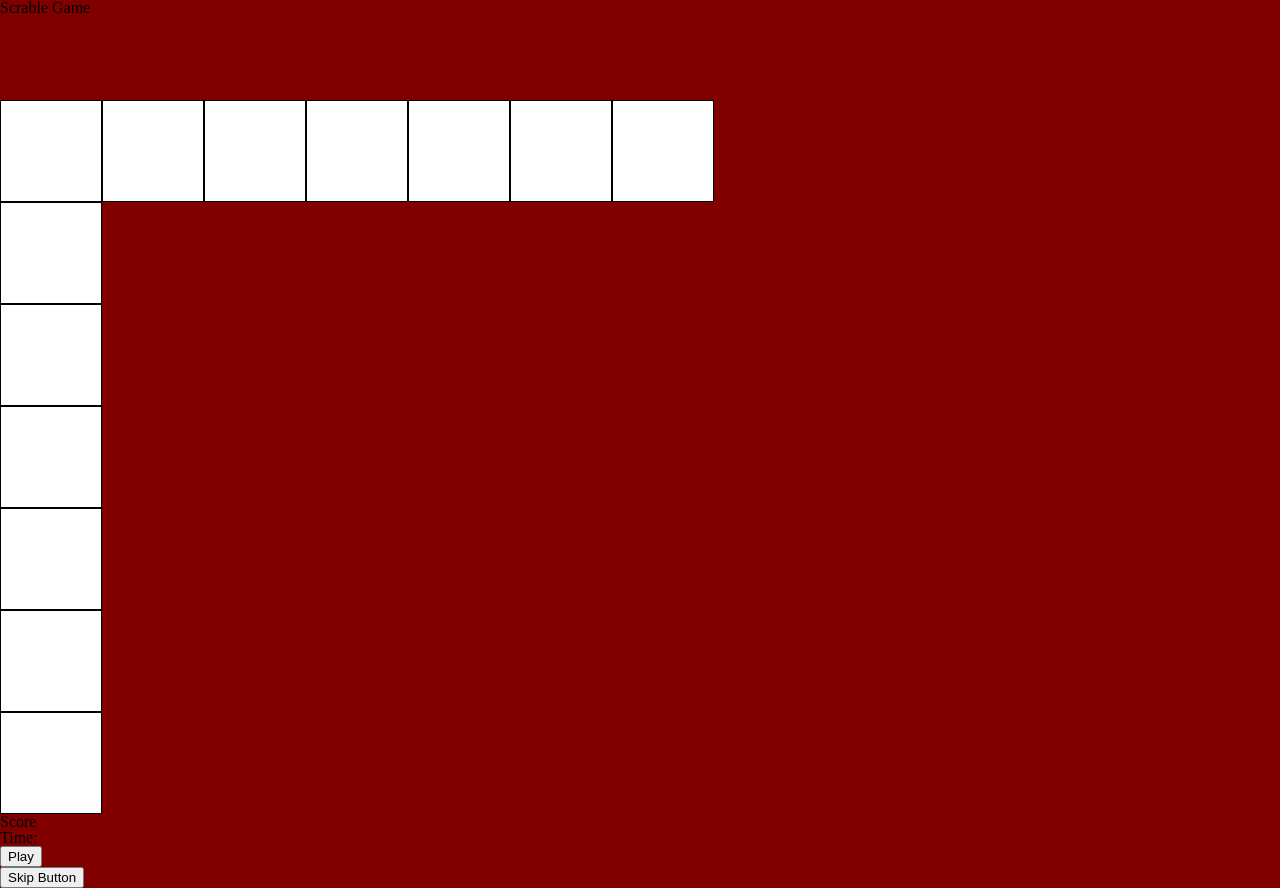
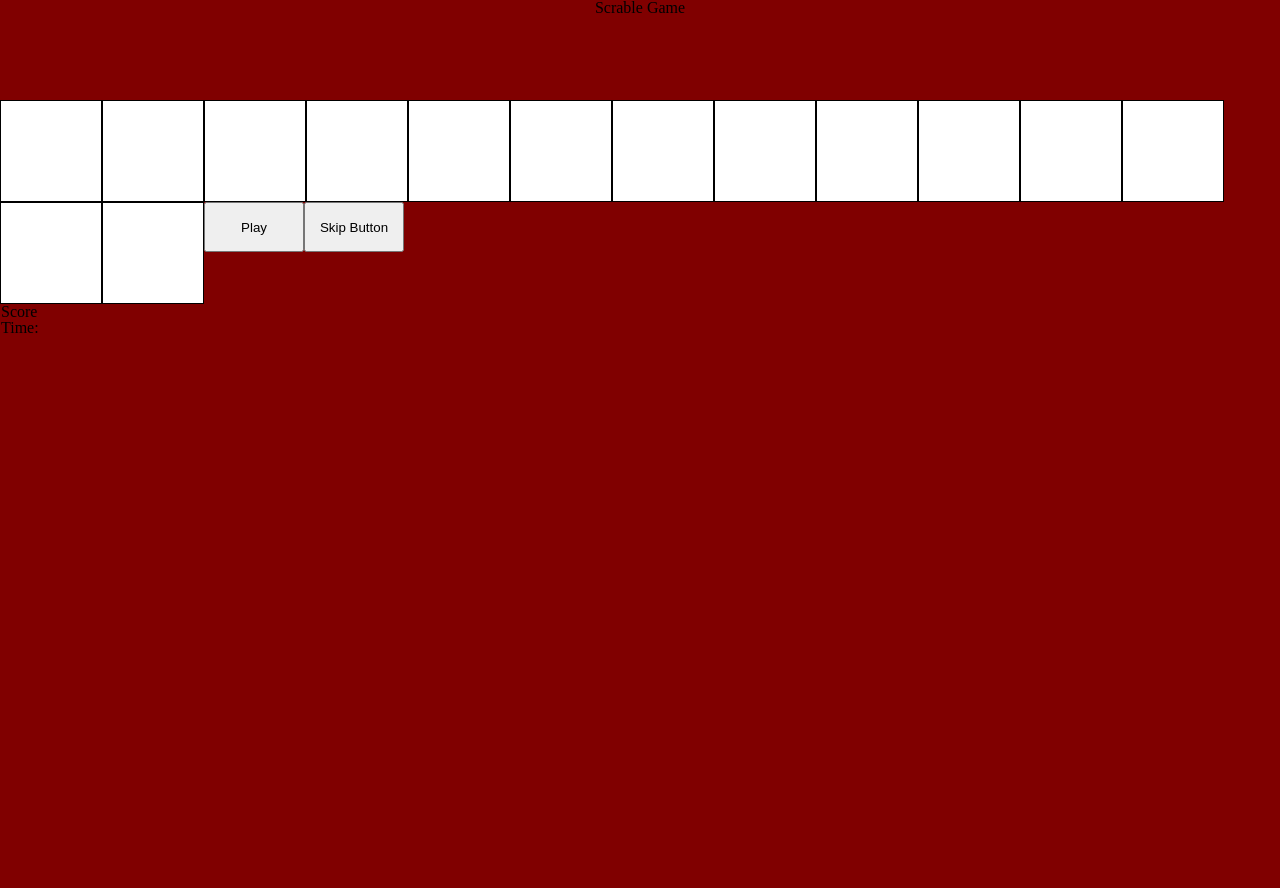
Before and after one commit to sedstan/Word-Scuttle, a PHP site: page / in a window 1280 px wide. After the commit the page ends 333 px from the top, so only its background shows below. Run offline with PHP 8.4, Linux system fonts and the light colour scheme; some libraries are stand-ins or nearby versions.

Commit message:
pseudo code for alphabet tiles.

```diff
--- a/css/style.css
+++ b/css/style.css
@@ -1,6 +1,7 @@
 h1{
   height: 100px;
   vertical-align: center;
+  text-align: center;
 }
 
 body{
@@ -14,7 +15,10 @@ body{
   border: solid;
 }
 #displayWindow{
-display: inline-block;
+  height: 100px;
+  width:100px;
+  background:white;
+  border: 1px solid #000;
 }
 
 
@@ -26,13 +30,18 @@ display: inline-block;
   border: 1px solid #000;
 }
 
+button {
+  display: block;
+  float: left;
+  height:50px;
+  width:100px;
+
+}
+
 .player-square{
   height: 100px;
   width: 100px;
-  float: top;
+  float: left;
   background: white;
   border: 1px solid #000;
 }
-button {
-  display: block;
-}
--- a/index.html
+++ b/index.html
@@ -30,15 +30,15 @@
       <li class="player-square" id="ps-6"></li>
     </ul>
   </div>
-  <div id="displayWindow">
-  <ul>
-  <li class="score">Score</li>
-  <li class="time">Time:</li>
+
+  <ul id="displayWindow">
+    <li class="score">Score</li>
+    <li class="time">Time:</li>
   </ul>
-  </div>
+</div>
+<button type="play-button">Play</button>
+<button type="skip-button">Skip Button</button>
 
-  <button type="play-button">Play</button>
-  <button type="skip-button">Skip Button</button>
 
 
 </body>
```
Also changed, not shown: js/app.js (+1 -14 lines).
